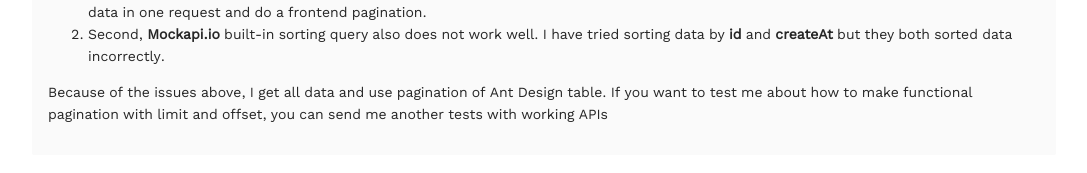
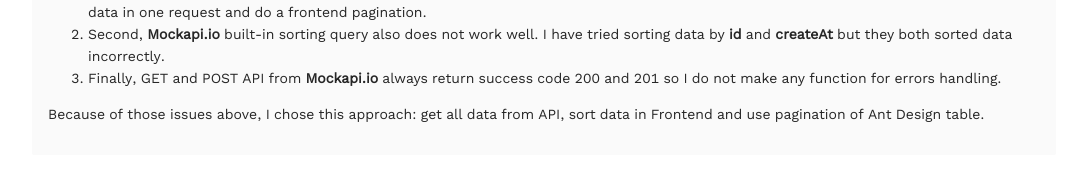
Before and after one commit to kakariko-village/hhg-test, a React (Create React App) app: page /users in a window 1280 px wide. Shown: the part 231-404 px from the top of the page, without its empty margins (96-1183 px from the left). Built offline with nearby package versions, Linux system fonts and the light colour scheme; no server answers.

Commit message:
Add missing note messages

```diff
--- a/src/Pages/Users/NoteComponent/index.tsx
+++ b/src/Pages/Users/NoteComponent/index.tsx
@@ -12,7 +12,7 @@ function NoteComponent() {
     >
       <Panel header={<strong>Read this:</strong>} key="1">
         <p>
-          I am using <strong>mockapi.io</strong> but this site has some
+          I am using <strong>mockapi.io</strong> but this site has some big
           drawbacks:
         </p>
         <ol>
@@ -27,12 +27,16 @@ function NoteComponent() {
             not work well. I have tried sorting data by <strong>id</strong> and{' '}
             <strong>createAt</strong> but they both sorted data incorrectly.
           </li>
+          <li>
+            Finally, GET and POST API from <strong>Mockapi.io</strong> always
+            return success code 200 and 201 so I do not make any function for
+            errors handling.
+          </li>
         </ol>
         <p>
-          Because of the issues above, I get all data and use pagination of Ant
-          Design table. If you want to test me about how to make functional
-          pagination with limit and offset, you can send me another tests with
-          working APIs
+          Because of those issues above, I chose this approach: get all data
+          from API, sort data in Frontend and use pagination of Ant Design
+          table.
         </p>
       </Panel>
     </Collapse>
```
